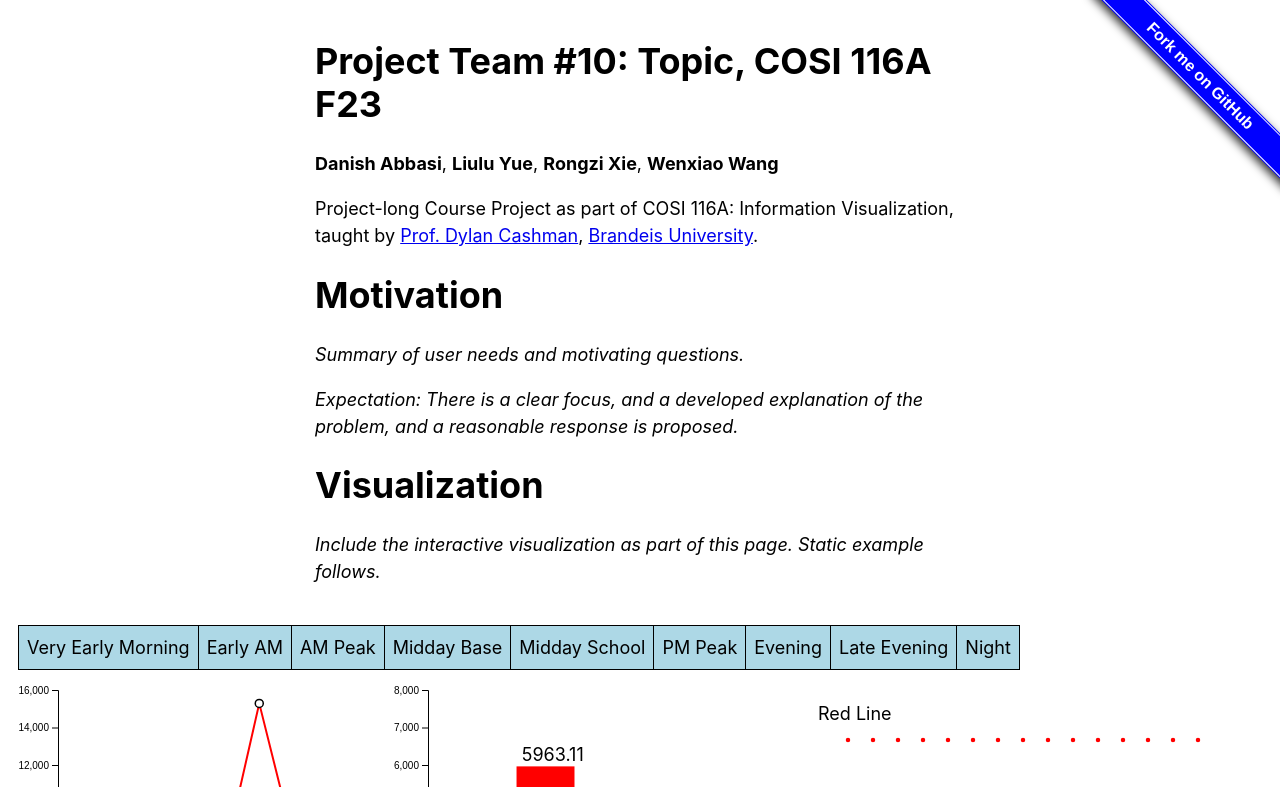
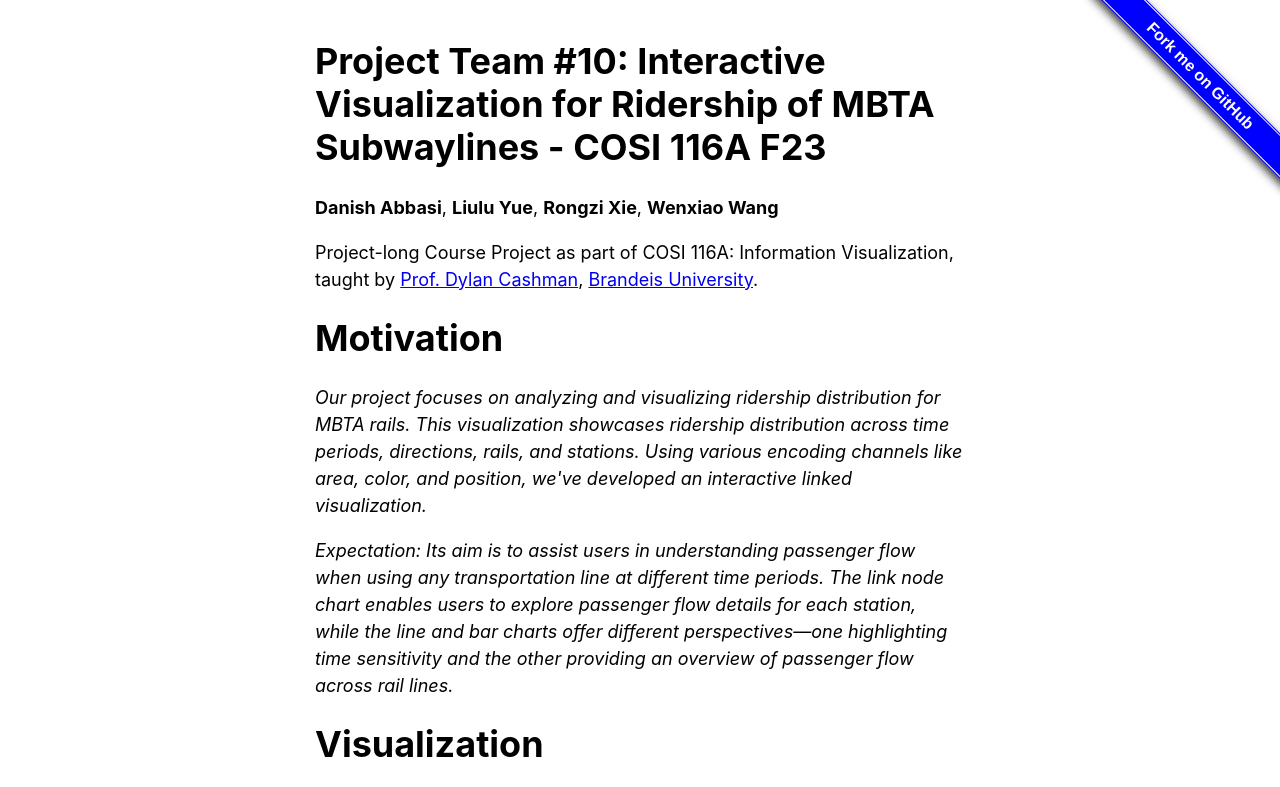
Before and after one commit to COSI116A-Brandeis-InfoVis-Fall23/cosi-116a-final-project-code-wwxiao09, a website: page index.html in a window 1280 px wide. Shown: the top 787 px of the page. Drawn offline with Linux system fonts and the light colour scheme.

Commit message:
motivation and expectation added

```diff
--- a/index.html
+++ b/index.html
@@ -32,7 +32,7 @@
   <!-- Your writeup goes here -->
   <div class = "content-column">
 
-    <h1>Project Team #10: Topic, COSI 116A F23</h1>
+    <h1>Project Team #10: Interactive Visualization for Ridership of MBTA Subwaylines - COSI 116A F23</h1>
 
     <p><strong>Danish Abbasi</strong>, <strong>Liulu Yue</strong>, <strong>Rongzi Xie</strong>, <strong>Wenxiao Wang</strong></p>
 
@@ -41,9 +41,17 @@
 
     <h1>Motivation</h1>
 
-    <p><em>Summary of user needs and motivating questions.</em></p>
+    <p><em>Our project focuses on analyzing and visualizing
+      ridership distribution for MBTA rails. This visualization
+      showcases ridership distribution across time periods, directions,
+      rails, and stations. Using various encoding channels like area, color,
+      and position, we've developed an interactive linked visualization.
+     </em></p>
 
-    <p><em>Expectation: There is a clear focus, and a developed explanation of the problem, and a reasonable response is proposed.</em></p>
+    <p><em>Expectation:  Its aim is to assist users in understanding passenger flow when using
+      any transportation line at different time periods. The link node chart enables
+      users to explore passenger flow details for each station, while the line and bar
+       charts offer different perspectives—one highlighting time sensitivity and the other providing an overview of passenger flow across rail lines.</em></p>
 
 
     <h1>Visualization</h1>
```
